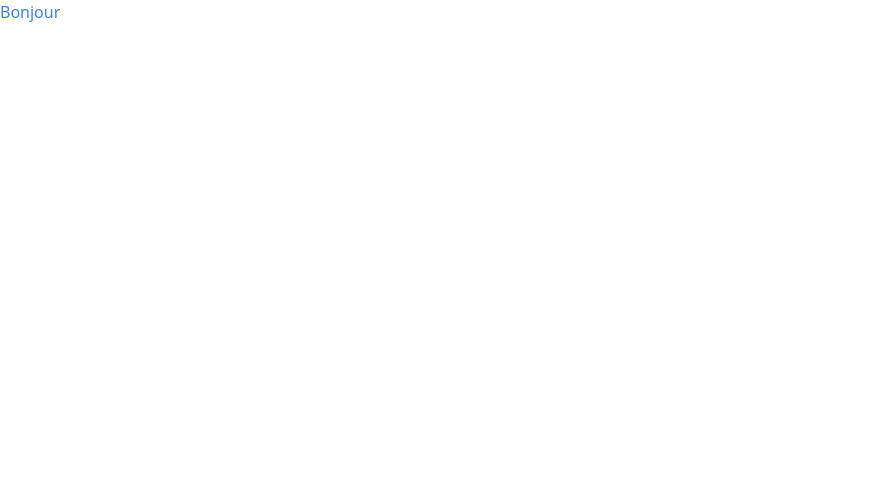
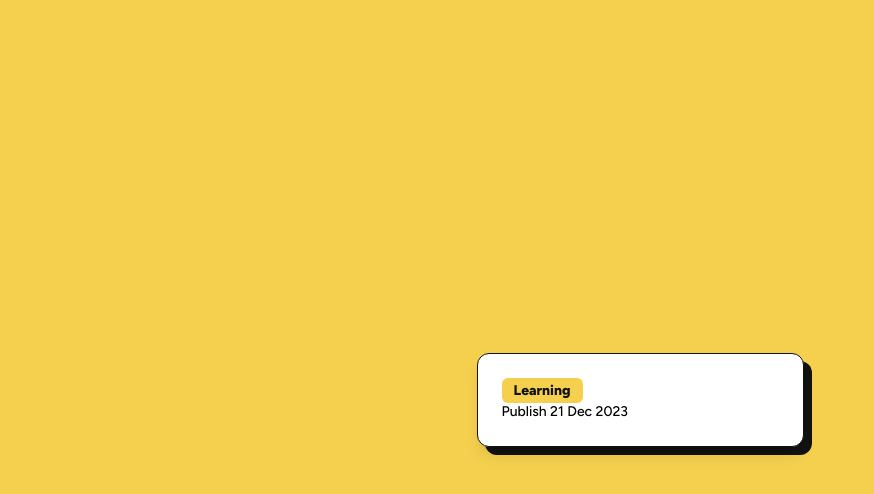
Before and after one commit to YasmineSan/blog-card-preview-challenge, a Nuxt app: page / in a window 1280 px wide. Shown: the top 494 px of the page, without its empty margins (0-874 px from the left). Built offline with nearby package versions, Linux system fonts and the light colour scheme.

Commit message:
Feat: add Nuxt Image module and enhance Tailwind CSS configuration

```diff
--- a/nuxt.config.ts
+++ b/nuxt.config.ts
@@ -1,7 +1,8 @@
 // https://nuxt.com/docs/api/configuration/nuxt-config
 export default defineNuxtConfig({
   compatibilityDate: '2024-11-01',
-  modules: ['@nuxtjs/tailwindcss'],
+  modules: ['@nuxtjs/tailwindcss', '@nuxt/image'],
+
   tailwindcss: {
     configPath: 'tailwind.config.js',
   },
--- a/package.json
+++ b/package.json
@@ -12,6 +12,7 @@
     "postinstall": "nuxt prepare"
   },
   "dependencies": {
+    "@nuxt/image": "^1.9.0",
     "nuxt": "^3.15.4",
     "vue": "latest",
     "vue-router": "latest"
--- a/pages/index.vue
+++ b/pages/index.vue
@@ -1,5 +1,37 @@
+<script setup lang="ts">
+import { NuxtImg } from '#components'
+import articleImage from '@/assets/images/illustration-article.svg'
+</script>
+
 <template>
-  <div class="text-blue-500">
-    <h1>Bonjour</h1>
+  <div
+    class="bg-primary w-full min-h-screen font-figtree flex items-center justify-center p-4 relative"
+  >
+    <div class="relative w-full max-w-card-lg-w xs:max-w-card-sm-w">
+      <!-- Shadow -->
+      <div
+        class="absolute w-full h-full bg-dark rounded-xl left-2 top-2 z-0"
+      ></div>
+
+      <!-- Blog Card -->
+      <section
+        class="relative bg-white w-full rounded-xl shadow-lg p-6 z-10 border border-dark"
+      >
+        <article class="flex flex-col items-center">
+          <NuxtImg
+            :src="articleImage"
+            alt="Image with black and yellow shapes"
+            class="w-img-lg-w h-img-lg-h xs:w-img-sm-w xs:h-img-sm-h object-cover mb-6 rounded-lg"
+          />
+        </article>
+        <span
+          class="bg-primary text-dark px-3 py-1 rounded-md text-sm font-semibold"
+        >
+          Learning
+        </span>
+        <p class="text-sm">Publish 21 Dec 2023</p>
+      </section>
+      <section></section>
+    </div>
   </div>
 </template>
--- a/tailwind.config.js
+++ b/tailwind.config.js
@@ -1,11 +1,28 @@
 export default {
   theme: {
+    screens: {
+      xs: '375px', // Mobile
+      sm: '640px',
+      md: '768px',
+      lg: '1024px',
+      xl: '1280px',
+      '2xl': '1440px', // Desktop
+    },
     extend: {
-      // Yellow - Dark Gray - Light Gray
       colors: {
         primary: 'hsl(47, 88%, 63%)',
         dark: 'hsl(0, 0%, 7%)',
-        lightGray: 'hsl(0, 0%, 42%)',
+        gray: 'hsl(0, 0%, 42%)',
+      },
+      spacing: {
+        'card-lg-w': '384px', // Desktop
+        'card-lg-h': '522px',
+        'card-sm-w': '327px', // Mobile
+        'card-sm-h': '501px',
+        'img-lg-w': '388px', // Desktop
+        'img-lg-h': '200px',
+        'img-sm-w': '279px', // Mobile
+        'img-sm-h': '200px',
       },
       fontFamily: {
         figtree: ['Figtree', 'sans-serif'],
```
Also changed, not shown: 1 other file (tests, documents, lock files or other folders).
